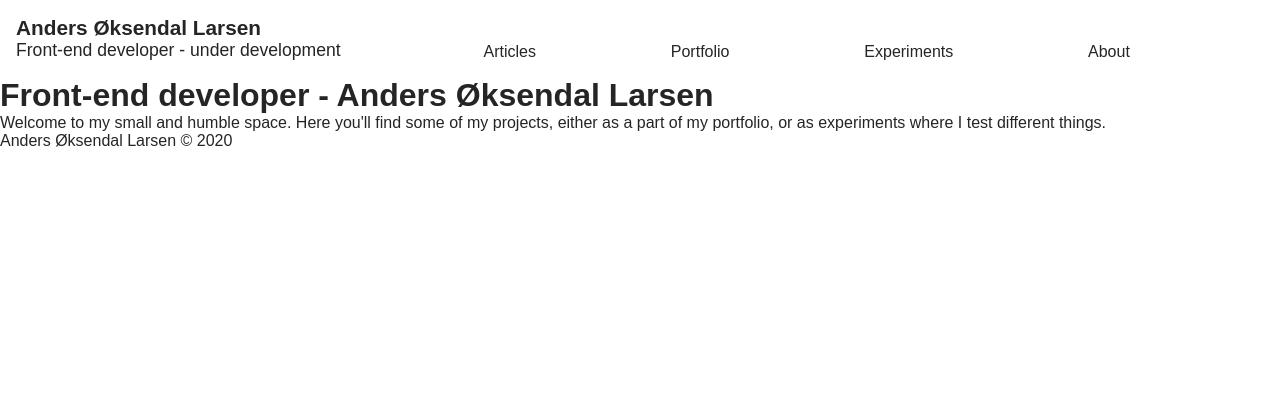
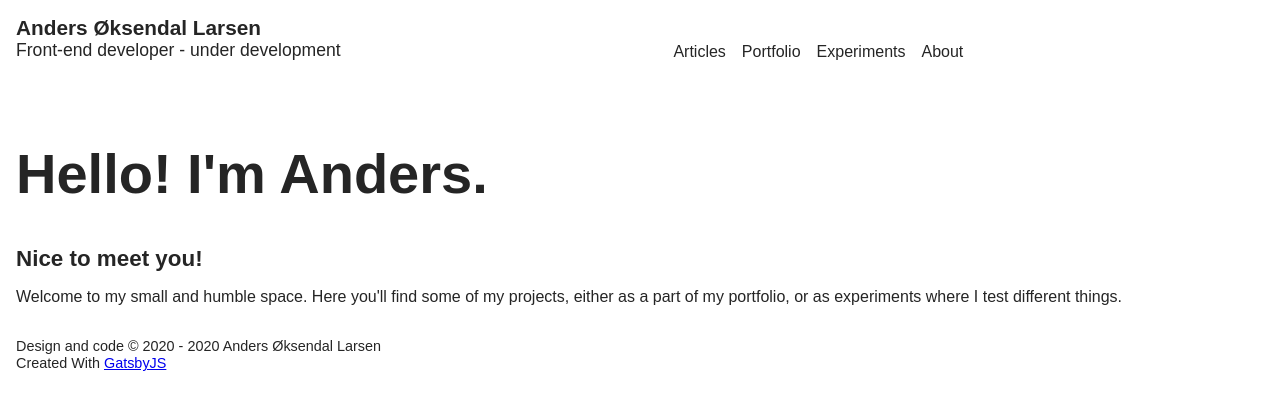
Before and after one commit to aoelarsen/portfolio, a Gatsby site: page / in a window 1280 px wide. Built offline with nearby package versions, Linux system fonts and the light colour scheme; Gatsby itself is replaced by a stand-in of ours.

Commit message:
added MainWrap component. added more info in Footer. Layout in own folder. SEO in own folder. adjusted padding and spacing

```diff
--- a/src/components/footer/Footer.js
+++ b/src/components/footer/Footer.js
@@ -1,8 +1,18 @@
 import React from "react"
+
+import FooterWrap from "./FooterWrap"
 
 const Footer = () => {
   return (
-    <footer>Anders Øksendal Larsen &copy; {new Date().getFullYear()}</footer>
+    <FooterWrap>
+      <p>
+        Design and code &copy; 2020 - {new Date().getFullYear()} Anders Øksendal
+        Larsen
+      </p>
+      <p>
+        Created With <a href="https://www.gatsbyjs.org/">GatsbyJS</a>
+      </p>
+    </FooterWrap>
   )
 }
 
--- /dev/null
+++ b/src/components/footer/FooterWrap.js
@@ -0,0 +1,12 @@
+import styled from "styled-components"
+
+const FooterWrap = styled.footer`
+  padding: 1rem;
+  margin: 0 auto;
+  & p {
+    line-height: 120%;
+    font-size: 0.9rem;
+  }
+`
+
+export default FooterWrap
--- /dev/null
+++ b/src/components/layout/MainWrap.js
@@ -0,0 +1,8 @@
+import styled from "styled-components"
+
+const MainWrap = styled.main`
+  padding: 1rem;
+  display: grid;
+`
+
+export default MainWrap
--- a/src/components/layout.js
+++ b/src/components/layout/layout.js
@@ -2,16 +2,17 @@ import React from "react"
 import PropTypes from "prop-types"
 // import { useStaticQuery, graphql } from "gatsby"
 
-import GlobalStyles from "../globalStyles/GlobalStyles"
-import Header from "./header/Header"
-import Footer from "./footer/Footer"
+import GlobalStyles from "../../globalStyles/GlobalStyles"
+import MainWrap from "./MainWrap"
+import Header from "../header/Header"
+import Footer from "../footer/Footer"
 
 const Layout = ({ children }) => {
   return (
     <div>
       <GlobalStyles />
       <Header />
-      <main>{children}</main>
+      <MainWrap>{children}</MainWrap>
       <Footer />
     </div>
   )
--- a/src/components/navigation/NavWrap.js
+++ b/src/components/navigation/NavWrap.js
@@ -1,6 +1,7 @@
 import styled from "styled-components"
 
 const NavWrap = styled.nav`
+  margin: 0 auto;
   display: flex;
   max-width: 96vw;
 `
--- /dev/null
+++ b/src/components/ui/Heading.js
@@ -0,0 +1,123 @@
+import React from "react"
+import styled, { css } from "styled-components"
+
+const baseStyle = css`
+  color: var(--black);
+  font-weight: ${props => {
+    if (props.weight) return props.weight
+    return "700"
+  }};
+  text-align: ${props => {
+    if (props.center) return "center"
+    if (props.right) return "right"
+    return "left"
+  }};
+  width: 100%;
+  padding: ${props => {
+    if (props.padding) return props.padding
+    return "1.5rem 0 1rem 0"
+  }};
+`
+
+const HeadingOne = styled.h1`
+  ${baseStyle}
+  font-weight: 700;
+  padding: 0.5rem 0 1rem 0;
+  font-size: 1.9rem;
+  @media screen and (min-width: 900px) {
+    font-size: 3.5rem;
+    padding-top: 3rem;
+  }
+`
+
+const HeadingTwo = styled.h2`
+  ${baseStyle}
+  font-size: 1.4rem;
+  padding-top: 1rem;
+  padding-bottom: 1rem;
+  @media screen and (min-width: 900px) {
+    padding-top: 1.5rem;
+  }
+`
+
+const HeadingThree = styled.h3`
+  ${baseStyle}
+  padding-top: 1.3rem;
+  padding-bottom: 1rem;
+  @media screen and (min-width: 1100px) {
+    padding-top: 1.5rem;
+  }
+`
+
+const HeadingFour = styled.h4`
+  ${baseStyle}
+`
+
+const HeadingFive = styled.h5`
+  ${baseStyle}
+  padding-left: 0.5rem;
+`
+
+const Heading = ({
+  h2,
+  h3,
+  h4,
+  h5,
+  weight,
+  right,
+  center,
+  invert,
+  ...props
+}) => {
+  if (h2)
+    return (
+      <HeadingTwo
+        weight={weight}
+        right={right}
+        center={center}
+        invert={invert}
+        {...props}
+      />
+    )
+  if (h3)
+    return (
+      <HeadingThree
+        weight={weight}
+        right={right}
+        center={center}
+        invert={invert}
+        {...props}
+      />
+    )
+  if (h4)
+    return (
+      <HeadingFour
+        weight={weight}
+        right={right}
+        center={center}
+        invert={invert}
+        {...props}
+      />
+    )
+  if (h5)
+    return (
+      <HeadingFive
+        weight={weight}
+        right={right}
+        center={center}
+        invert={invert}
+        {...props}
+      />
+    )
+  return (
+    <HeadingOne
+      weight={weight}
+      right={right}
+      center={center}
+      invert={invert}
+      {...props}
+    />
+  )
+}
+
+export default Heading
--- a/src/pages/404.js
+++ b/src/pages/404.js
@@ -1,7 +1,7 @@
 import React from "react"
 
-import Layout from "../components/layout"
-import SEO from "../components/seo"
+import Layout from "../components/layout/layout"
+import SEO from "../components/seo/seo"
 
 const NotFoundPage = () => (
   <Layout>
--- a/src/pages/about.js
+++ b/src/pages/about.js
@@ -1,8 +1,8 @@
 import React from "react"
 import { Link } from "gatsby"
 
-import Layout from "../components/layout"
-import SEO from "../components/seo"
+import Layout from "../components/layout/layout"
+import SEO from "../components/seo/seo"
 
 const About = () => (
   <Layout>
--- a/src/pages/articles.js
+++ b/src/pages/articles.js
@@ -1,8 +1,8 @@
 import React from "react"
 import { Link } from "gatsby"
 
-import Layout from "../components/layout"
-import SEO from "../components/seo"
+import Layout from "../components/layout/layout"
+import SEO from "../components/seo/seo"
 
 const Articles = () => (
   <Layout>
--- a/src/pages/experiments.js
+++ b/src/pages/experiments.js
@@ -1,8 +1,8 @@
 import React from "react"
 import { Link } from "gatsby"
 
-import Layout from "../components/layout"
-import SEO from "../components/seo"
+import Layout from "../components/layout/layout"
+import SEO from "../components/seo/seo"
 
 const Experiments = () => (
   <Layout>
--- a/src/pages/index.js
+++ b/src/pages/index.js
@@ -1,13 +1,15 @@
 import React from "react"
-import { Link } from "gatsby"
 
-import Layout from "../components/layout"
-import SEO from "../components/seo"
+import Layout from "../components/layout/layout"
+import SEO from "../components/seo/seo"
+
+import Heading from "../components/ui/Heading"
 
 const IndexPage = () => (
   <Layout>
     <SEO title="Home" />
-    <h1>Front-end developer - Anders Øksendal Larsen</h1>
+    <Heading>Hello! I&apos;m Anders. </Heading>
+    <Heading h2>Nice to meet you!</Heading>
     <p>
       Welcome to my small and humble space. Here you'll find some of my
       projects, either as a part of my portfolio, or as experiments where I test
--- a/src/pages/portfolio.js
+++ b/src/pages/portfolio.js
@@ -1,13 +1,14 @@
 import React from "react"
 import { Link } from "gatsby"
 
-import Layout from "../components/layout"
-import SEO from "../components/seo"
+import Layout from "../components/layout/layout"
+import SEO from "../components/seo/seo"
 
 const Portfolio = () => (
   <Layout>
     <SEO title="Home" />
     <h1>Portfolio</h1>
+
     <p>Portfolio page</p>
     <Link to="/">Home</Link>
   </Layout>
```
Also changed, not shown: src/components/seo/seo.js (renamed from src/components/seo.js).
